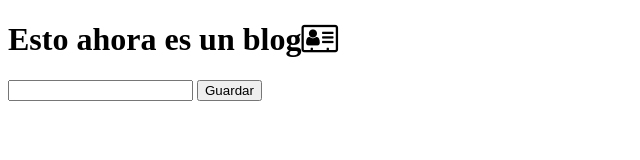
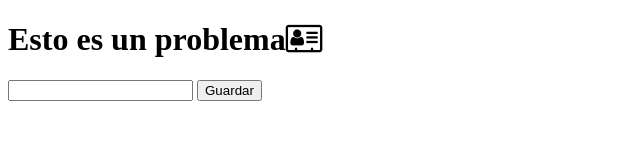
Before and after one commit to LdMe/blog_js2, a plain HTML site: page index.html in a window 1280 px wide. Shown: the whole page, without its empty margins (0-640 px from the left). Drawn offline with Linux system fonts and the light colour scheme.

```diff
--- a/index.html
+++ b/index.html
@@ -16,7 +16,7 @@
     <link rel="stylesheet" href="https://cdnjs.cloudflare.com/ajax/libs/font-awesome/4.7.0/css/font-awesome.min.css">
 </head>
 <body>
-    <h1 >Esto ahora es un blog<i class="fa fa-address-card-o"></i></h1>
+    <h1 >Esto es un problema<i class="fa fa-address-card-o"></i></h1>
 
     <input type="text" id="input">
     <button id="guardar">Guardar</button>
```
